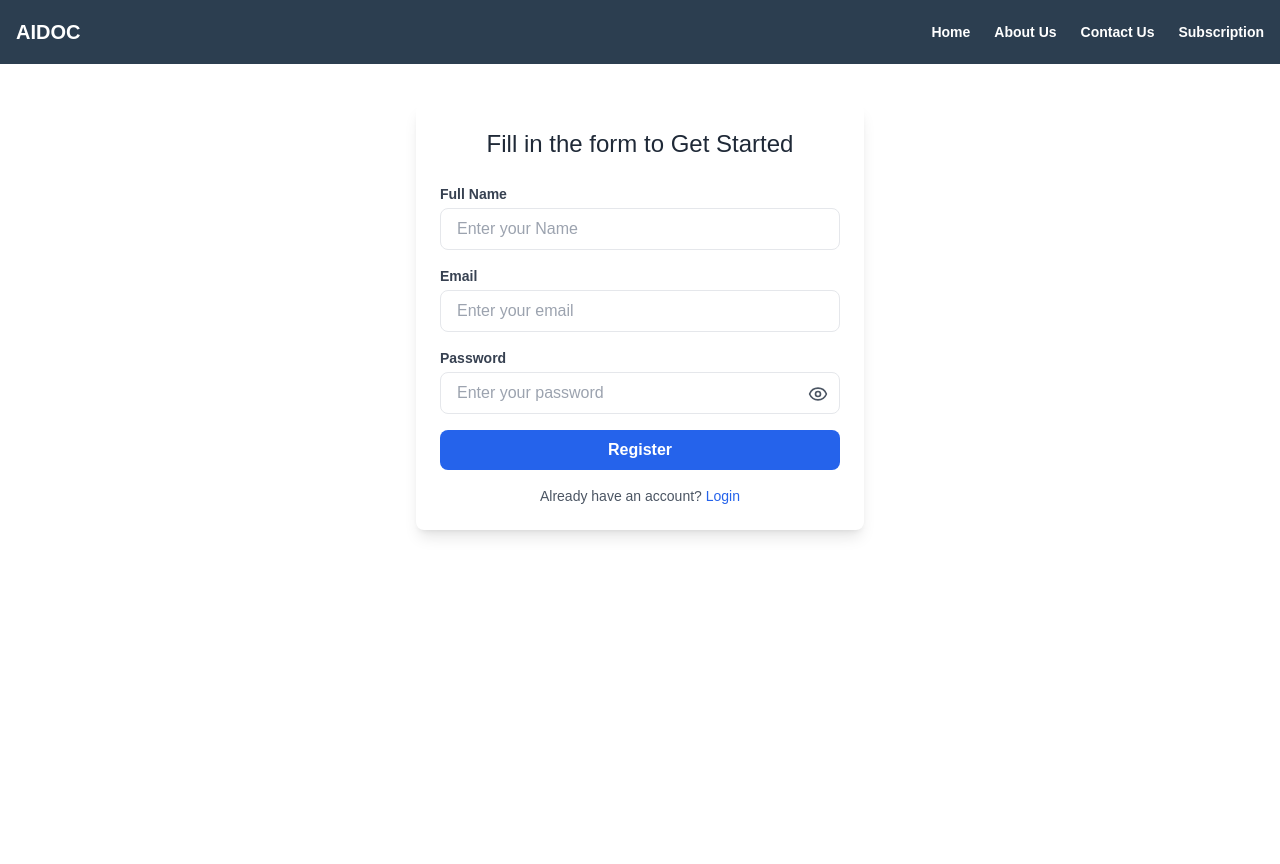
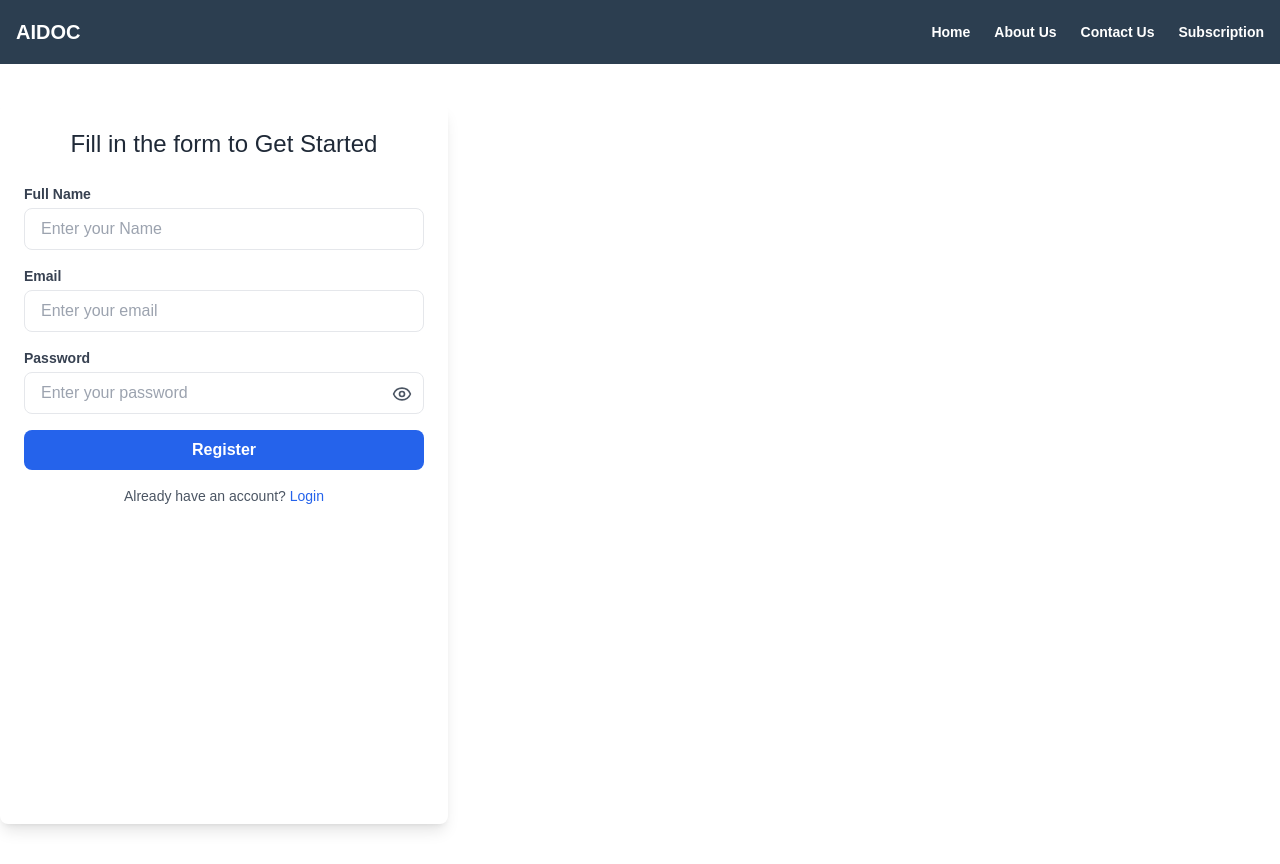
Before and after one commit to DamianKingStanley/legal-doc-maker, a Next.js app: page /register in a window 1280 px wide. Before the commit the page ends 800 px from the top, so only its background shows below. Built offline with nearby package versions, Linux system fonts and the light colour scheme.

Commit message:
fourth commit

```diff
--- a/app/components/FeaturesSection.tsx
+++ b/app/components/FeaturesSection.tsx
@@ -4,7 +4,7 @@ import { FaRocket, FaCheckCircle, FaUser } from "react-icons/fa";
 
 const FeaturesSection: React.FC = () => {
   return (
-    <section className="py-20 text-black bg-gray-100 ">
+    <section className="py-20 text-black bg-white ">
       <div className="container mx-auto px-6">
         <h2 className="text-lg md:text-3xl text-center font-semibold mb-12 text-gray-800">
           Our Key Features
--- a/app/components/HowItWorksSection.tsx
+++ b/app/components/HowItWorksSection.tsx
@@ -3,7 +3,7 @@ import React from "react";
 
 const HowItWorksSection: React.FC = () => {
   return (
-    <section className="py-20 bg-gray-50 text-center">
+    <section className="py-20  bg-white text-center">
       <div className="container mx-auto px-6">
         <h2 className="text-3xl font-semibold mb-2 text-gray-800">
           How It Works
--- a/app/login/page.tsx
+++ b/app/login/page.tsx
@@ -39,7 +39,7 @@ export default function Login() {
   };
 
   return (
-    <div className="flex items-center justify-center min-h-fit py-10 bg-white text-black">
+    <div className="flex  min-h-screen py-10 bg-white text-black">
       <div className="shadow-lg rounded-xl p-8 w-full max-w-md">
         <h2 className="text-2x1 text-gray-800 text-center mb-6">
           Sign In to Continue
--- a/app/register/page.tsx
+++ b/app/register/page.tsx
@@ -31,7 +31,7 @@ export default function Register() {
   };
 
   return (
-    <div className="flex items-center justify-center min-h-fit bg-white py-10 text-black">
+    <div className="flex  min-h-screen bg-white py-10 text-black">
       <div className="w-full max-w-md bg-white shadow-lg rounded-lg p-6">
         <h2 className="text-2xl  text-center text-gray-800">
           Fill in the form to Get Started
```
